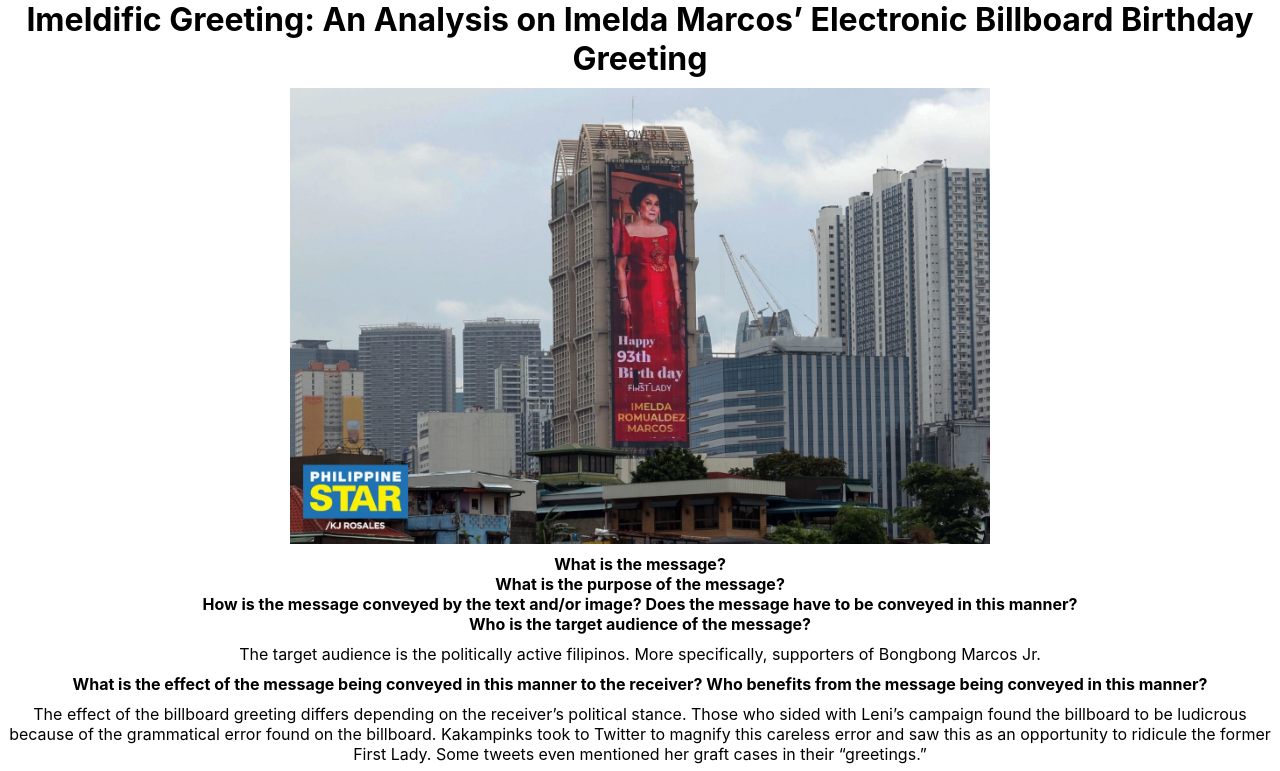
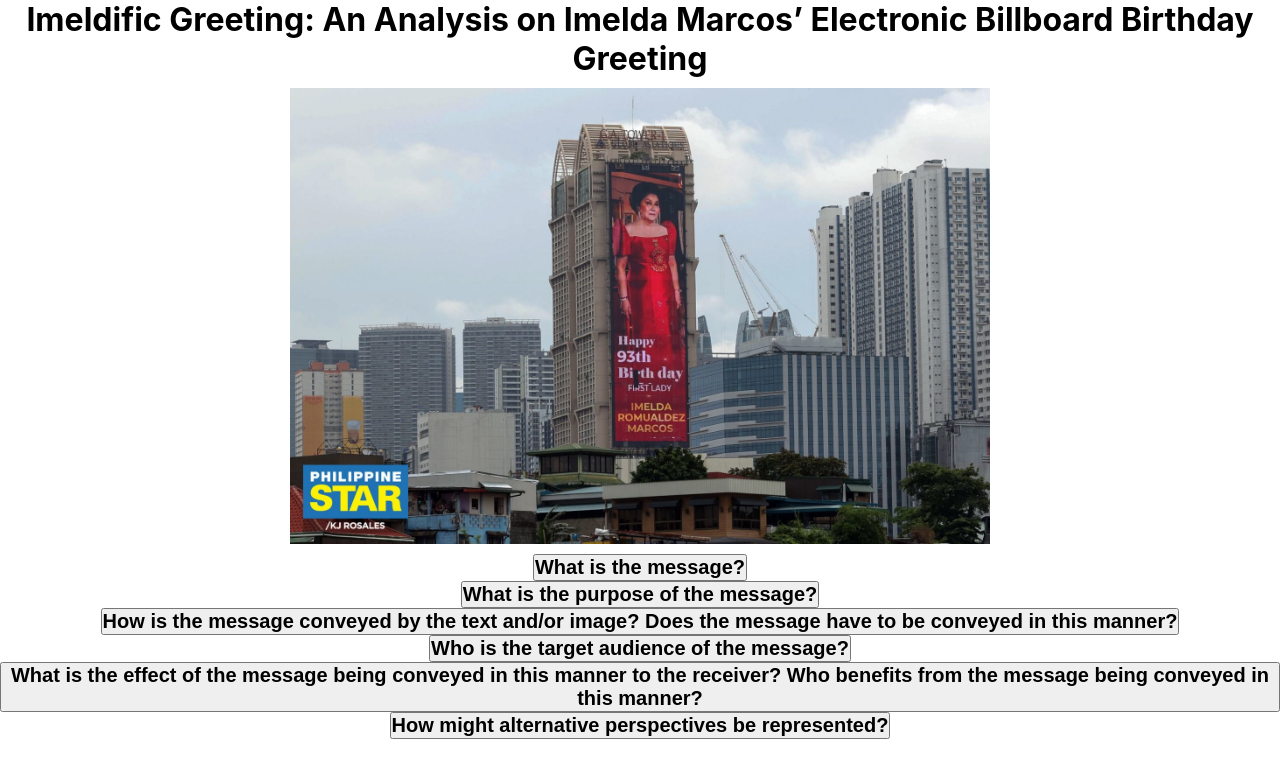
Before and after one commit to waleedlugod/Imeldific-Greeting, a React (Create React App) app: page / in a window 1280 px wide. Shown: the top 771 px of the page. Built offline with nearby package versions, Linux system fonts and the light colour scheme.

Commit message:
added dropdown toggle

```diff
--- a/src/App.css
+++ b/src/App.css
@@ -3,14 +3,14 @@
 	margin: 0px;
 	box-sizing: border-box;
 }
-
+button {
+	cursor: pointer;
+}
 img {
 	width: 700px;
 	margin: 10px 10%;
 }
-
 p {
-	white-space: pre-line;
 	margin: 10px 0px;
 }
 
--- a/src/components/Card.js
+++ b/src/components/Card.js
@@ -1,12 +1,21 @@
-import React from "react";
+import React, { useState } from "react";
 
 function Card({ q, a }) {
+	const [show, setShow] = useState(false);
+
+	function toggleAnswer() {
+		setShow(!show);
+	}
+
 	return (
 		<>
-			<h4>{q}</h4>
-			{a.map((text) => {
-				return <p>{text}</p>;
-			})}
+			<button onClick={toggleAnswer}>
+				<h2>{q}</h2>
+			</button>
+			{show &&
+				a.map((text) => {
+					return <p>{text || "no answer yet"}</p>;
+				})}
 		</>
 	);
 }
--- a/src/components/Footer.js
+++ b/src/components/Footer.js
@@ -4,7 +4,7 @@ function Footer() {
 	return (
 		<p className="footer">
 			By: Andre Sulit Canoy, Andrew Emmanuel Robles Joseph Sagusay, Jv Warain,
-			Waleed Lugod Added
+			Waleed Lugod
 		</p>
 	);
 }
--- a/src/data/analysis.js
+++ b/src/data/analysis.js
@@ -2,17 +2,17 @@ export const analysis = [
 	{
 		id: 0,
 		q: "What is the message?",
-		a: [],
+		a: [""],
 	},
 	{
 		id: 1,
 		q: "What is the purpose of the message?",
-		a: [],
+		a: [""],
 	},
 	{
 		id: 2,
 		q: "How is the message conveyed by the text and/or image? Does the message have to be conveyed in this manner?",
-		a: [],
+		a: [""],
 	},
 	{
 		id: 3,
@@ -34,6 +34,6 @@ export const analysis = [
 	{
 		id: 5,
 		q: "How might alternative perspectives be represented?",
-		a: [],
+		a: [""],
 	},
 ];
```
